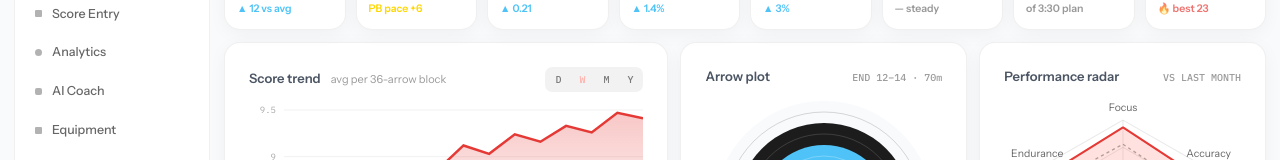
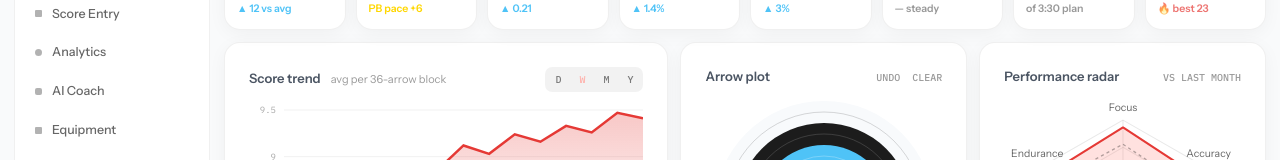
Before and after one commit to sudaaher74-ctrl/siddhi, a Next.js app: page / in a window 1280 px wide. Shown: the part 163-323 px from the top of the page. Built offline with nearby package versions, Linux system fonts and the light colour scheme.

Commit message:
feat: add undo and clear buttons to ArrowPlot

```diff
--- a/components/ArrowPlot.tsx
+++ b/components/ArrowPlot.tsx
@@ -22,11 +22,34 @@ export default function ArrowPlot() {
 
     setShots([...shots, { cx: cursorPt.x, cy: cursorPt.y, isNew: true }]);
   };
+  const handleUndo = () => {
+    setShots(shots.slice(0, -1));
+  };
+
+  const handleClear = () => {
+    setShots([]);
+  };
+
   return (
     <Card>
       <div className="flex items-baseline gap-[10px]">
         <h2 className="text-[13px] font-semibold text-text-mid">Arrow plot</h2>
-        <div className="ml-auto font-mono font-medium text-[10px] text-black/40">END 12–14 · 70m</div>
+        <div className="ml-auto flex items-center gap-3">
+          <button
+            onClick={handleUndo}
+            disabled={shots.length === 0}
+            className="font-mono font-medium text-[10px] text-black/40 hover:text-accent-soft disabled:opacity-50 transition-colors"
+          >
+            UNDO
+          </button>
+          <button
+            onClick={handleClear}
+            disabled={shots.length === 0}
+            className="font-mono font-medium text-[10px] text-black/40 hover:text-red-500 disabled:opacity-50 transition-colors"
+          >
+            CLEAR
+          </button>
+        </div>
       </div>
       <svg
         ref={svgRef}
```
